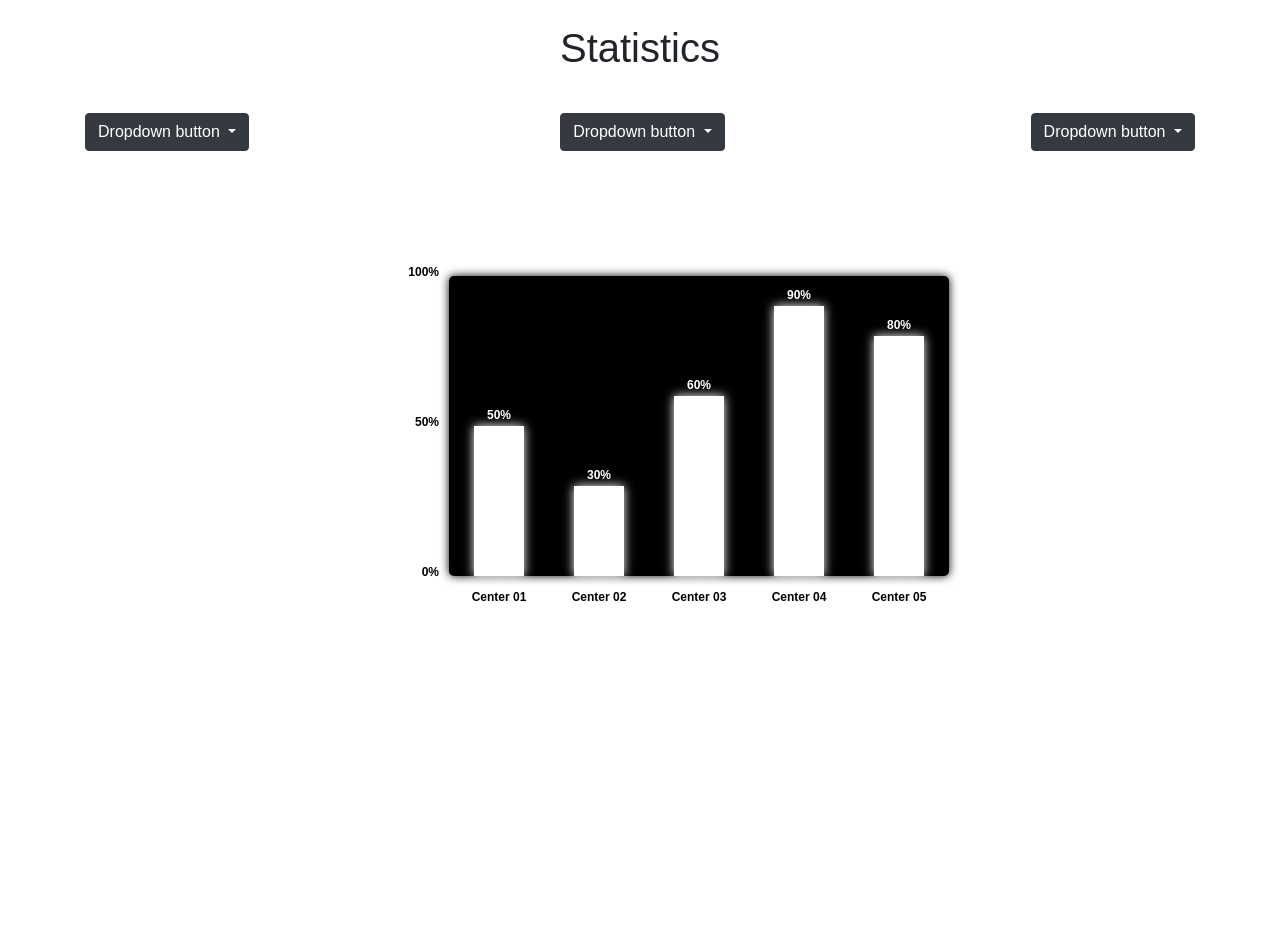
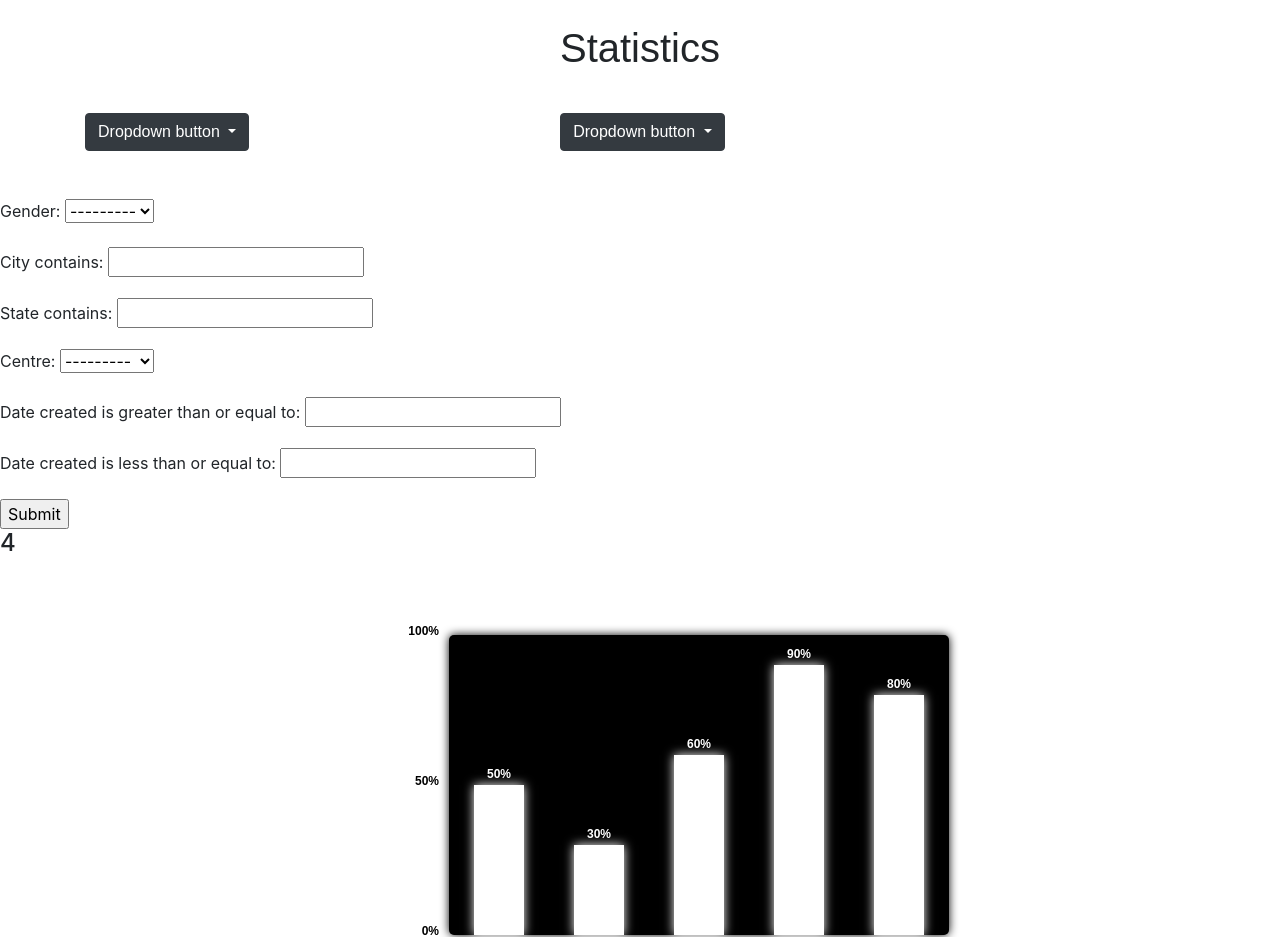
Before and after one commit to manoj-b-22/C-19-Vaccine, a Django app: page /statistics/1/ in a window 1280 px wide; the page is wider, and only the part inside the window is pictured. Shown: the part 56-993 px from the top of that part. Before the commit the page ends 657 px from the top of that part, so only its background shows below. Run offline with Django 3.2, Linux system fonts and the light colour scheme; data comes from the database, SQL or seed files in the repository; both versions use the stored data as it was after the commit; some libraries are stand-ins or nearby versions.

Commit message:
changed Person model

```diff
--- /dev/null
+++ b/C19V/filters.py
@@ -0,0 +1,16 @@
+from django.db.models import fields
+import django_filters
+from django_filters import DateFilter,CharFilter
+
+from . import models
+
+class PersonFilter(django_filters.FilterSet):
+    start_date = DateFilter(field_name='date_created',lookup_expr='gte')
+    end_date = DateFilter(field_name='date_created',lookup_expr='lte')
+    city = CharFilter(field_name='city',lookup_expr='icontains')
+    state = CharFilter(field_name='state',lookup_expr='icontains')
+
+    class Meta:
+        model=models.VaccinatedPerson
+        fields='__all__'
+        exclude=['name','dob','phone_no','date_created','address']
--- a/C19V/models.py
+++ b/C19V/models.py
@@ -25,6 +25,9 @@ class VaccinatedPerson(models.Model):
     gender = models.CharField(max_length=1,choices=GENDER_CHOICES)
     dob = models.DateField()
     phone_no =models.CharField(max_length=10)
+    address = models.TextField(max_length=128)
+    city = models.CharField(max_length=20)
+    state = models.CharField(max_length=10)
     date_created = models.DateTimeField(auto_now_add=True)
     centre = models.ForeignKey(TestCentre,on_delete=models.CASCADE)
 
--- a/C19V/templates/statistics.html
+++ b/C19V/templates/statistics.html
@@ -16,13 +16,12 @@
                 Dropdown button
             </button>
             <div class="dropdown-menu">
-                <a class="dropdown-item" href="#">Day</a>
-                <a class="dropdown-item" href="#">Month</a>
-                <a class="dropdown-item" href="#">Year</a>
-                <a class="dropdown-item" href="#">Over all</a>
+                <a class="dropdown-item" href="">Day</a>
+                <a class="dropdown-item" href="">Month</a>
+                <a class="dropdown-item" href="">Year</a>
+                <a class="dropdown-item" href="">Over all</a>
             </div>
         </div>
-
     </div>
     <div class="btn-group" style="margin-top: 3%;margin-left: 28%;">
         <div class="dropdown">
@@ -30,26 +29,19 @@
                 Dropdown button
             </button>
             <div class="dropdown-menu">
-                <a class="dropdown-item" href="#">City</a>
-                <a class="dropdown-item" href="#">State</a>
-                <a class="dropdown-item" href="#">Country</a>
-            </div>
-        </div>
-
-    </div>
-    <div class="btn-group" style="margin-top: 3%;float:right;">
-        <div class="dropdown">
-            <button type="button" class="btn btn-dark dropdown-toggle" data-toggle="dropdown">
-                Dropdown button
-            </button>
-            <div class="dropdown-menu">
-                <a class="dropdown-item" href="#">Succeed</a>
-                <a class="dropdown-item" href="#">Failure</a>
+                <a class="dropdown-item" href="">City</a>
+                <a class="dropdown-item" href="">State</a>
+                <a class="dropdown-item" href="">Overall</a>
             </div>
         </div>
     </div>
+</div><br><br>
+    <form method='GET'>
+        {{filter.form.as_p}}
+        <input type='submit' name='Search'>
+    </form>
+    <h4>{{people}}</h4>
 
-</div><br><br>
 <div class="container" style="font-family: sans-serif;margin-top: 6%;margin-left: 30%;">
     <div class="chart">
         <ul class="numbers">
--- a/C19V/views.py
+++ b/C19V/views.py
@@ -3,6 +3,7 @@ from django.contrib import messages
 from django.contrib.auth import authenticate,login,logout
 from django.contrib.auth.decorators import login_required
 
+from . import filters
 from . import models
 from . import forms
 
@@ -54,7 +55,11 @@ def stats(request,pk):
 
     person = models.VaccinatedPerson.objects.get(id=pk)
 
-    context = {'nbar': 'stats' , 'block':'Patient','person':person}
+    people = models.VaccinatedPerson.objects.all()
+    myFilter = filters.PersonFilter(request.GET,queryset=people)
+    people = myFilter.qs.count()
+
+    context = {'nbar': 'stats' , 'block':'Patient','person':person,'filter':myFilter,'people':people}
     return render(request, 'statistics.html', context)
 
 
--- a/C19Vaccine/settings.py
+++ b/C19Vaccine/settings.py
@@ -39,7 +39,7 @@ INSTALLED_APPS = [
     'django.contrib.messages',
     'django.contrib.staticfiles',
     'C19V.apps.C19VConfig',
-
+    'django_filters',
 ]
 
 MIDDLEWARE = [
```
Also changed, not shown: C19V/templates/patient_home.html (+20 -2 lines), db.sqlite3.
